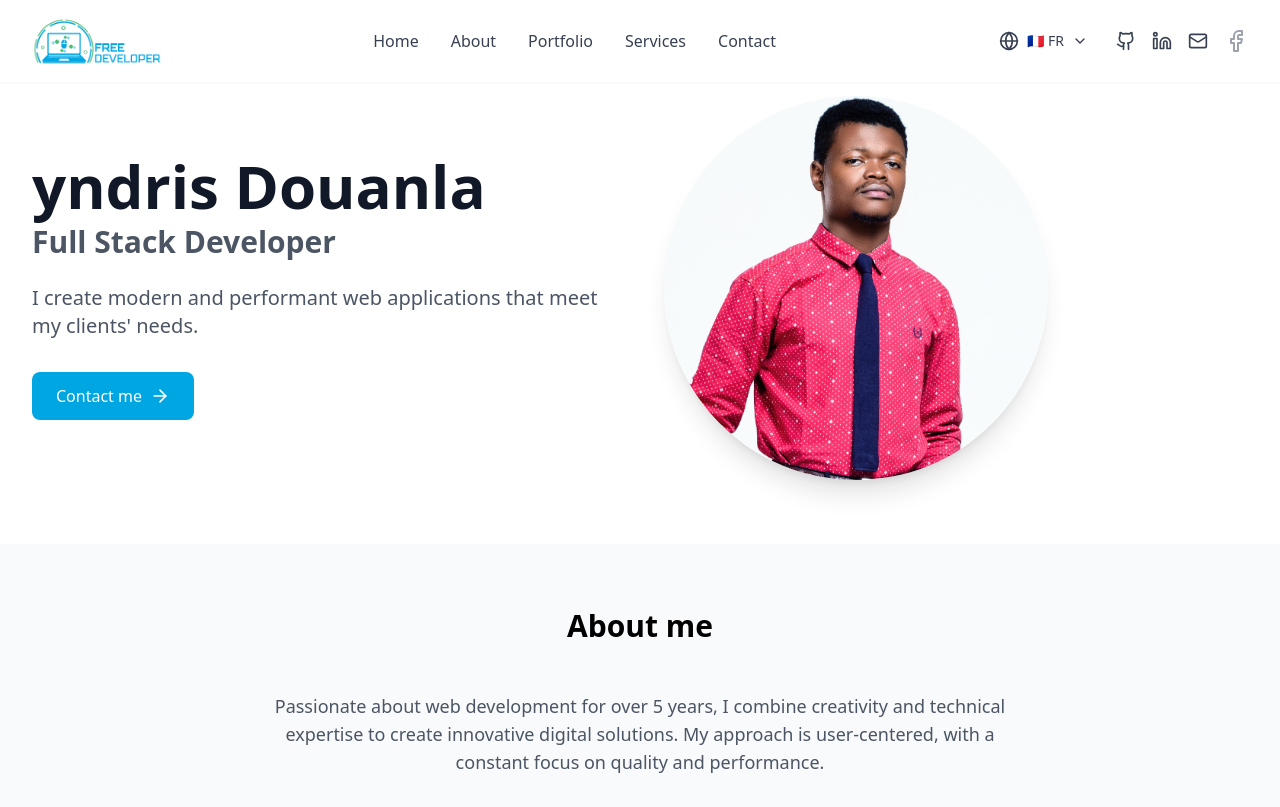
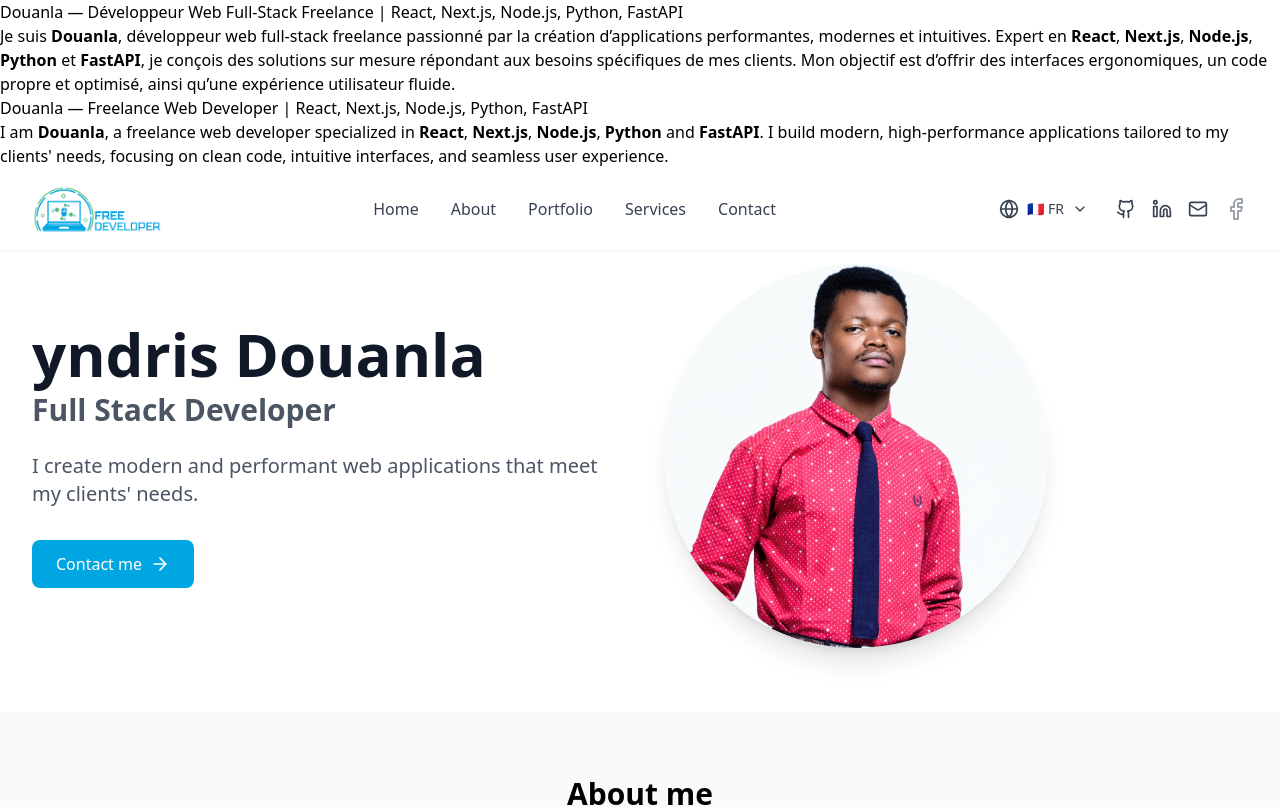
Before and after one commit to precurseur01/Portfolio, a React (Vite) app: page / in a window 1280 px wide. Shown: the top 807 px of the page. Built offline with nearby package versions, Linux system fonts and the light colour scheme.

Commit message:
SEO plus language detecor

```diff
--- a/index.html
+++ b/index.html
@@ -6,22 +6,67 @@
   <link rel="icon" type="image/png" href="/favicon.png" />
   <meta name="viewport" content="width=device-width, initial-scale=1.0" />
 
-  <!-- Titre optimisé -->
-  <title>Douanla | Développeur Web Full-Stack Freelance | React, Next.js, Node.js, Python, FastAPI</title>
+  <!-- Titre optimisé pour SEO -->
+  <title>Douanla — Développeur Web Full-Stack Freelance | React, Node.js, Python, FastAPI</title>
 
-  <!-- Meta description optimisée -->
+  <!-- Meta description -->
   <meta name="description"
-    content="Portfolio de Douanla, développeur web full-stack freelance. Expert en React, Next.js, Node.js, Python, FastAPI et création d'applications performantes et modernes." />
+    content="Découvrez le portfolio de Douanla, développeur web full-stack freelance. Expert en React, Next.js, Node.js, Python et FastAPI, je crée des applications modernes et performantes adaptées à vos besoins." />
 
   <!-- Mots-clés -->
   <meta name="keywords"
-    content="développeur web, développement web, freelance, React, Next.js, Node.js, Python, FastAPI, informatique, portfolio développeur" />
+    content="développeur web, développeur freelance, développement web, React, Next.js, Node.js, Python, FastAPI, portfolio développeur, informatique" />
 
   <!-- Langue principale -->
   <meta http-equiv="Content-Language" content="fr" />
+
+  <!-- URLs alternatives pour le multilingue -->
+  <link rel="alternate" hreflang="fr" href="https://freedry.dev/fr" />
+  <link rel="alternate" hreflang="en" href="https://freedry.dev/en" />
+
+  <!-- Open Graph -->
+  <meta property="og:title"
+    content="Douanla — Développeur Web Full-Stack Freelance | React, Node.js, Python, FastAPI" />
+  <meta property="og:description"
+    content="Découvrez le portfolio de Douanla, développeur web full-stack freelance. Expert en React, Next.js, Node.js, Python et FastAPI, création d'applications performantes." />
+  <meta property="og:type" content="website" />
+  <meta property="og:url" content="https://freedry.dev/fr" />
+  <meta property="og:image" content="https://freedry.dev/favicon.png" />
+
+  <!-- Twitter Card -->
+  <meta name="twitter:card" content="summary_large_image" />
+  <meta name="twitter:title"
+    content="Douanla — Développeur Web Full-Stack Freelance | React, Node.js, Python, FastAPI" />
+  <meta name="twitter:description"
+    content="Découvrez le portfolio de Douanla, développeur web full-stack freelance. Expert en React, Next.js, Node.js, Python et FastAPI, création d'applications performantes." />
+  <meta name="twitter:image" content="https://freedry.dev/favicon.png" />
 </head>
 
 <body>
+  <!-- Contenu français -->
+  <section lang="fr">
+    <h1>Douanla — Développeur Web Full-Stack Freelance | React, Next.js, Node.js, Python, FastAPI</h1>
+    <p>
+      Je suis <strong>Douanla</strong>, développeur web full-stack freelance passionné par la création
+      d’applications performantes, modernes et intuitives. Expert en <strong>React</strong>,
+      <strong>Next.js</strong>, <strong>Node.js</strong>, <strong>Python</strong> et <strong>FastAPI</strong>,
+      je conçois des solutions sur mesure répondant aux besoins spécifiques de mes clients. Mon objectif est d’offrir
+      des interfaces ergonomiques,
+      un code propre et optimisé, ainsi qu’une expérience utilisateur fluide.
+    </p>
+  </section>
+
+  <!-- Contenu anglais -->
+  <section lang="en">
+    <h1>Douanla — Freelance Web Developer | React, Next.js, Node.js, Python, FastAPI</h1>
+    <p>
+      I am <strong>Douanla</strong>, a freelance web developer specialized in <strong>React</strong>,
+      <strong>Next.js</strong>, <strong>Node.js</strong>, <strong>Python</strong> and <strong>FastAPI</strong>.
+      I build modern, high-performance applications tailored to my clients' needs, focusing on clean code, intuitive
+      interfaces, and seamless user experience.
+    </p>
+  </section>
+
   <div id="root"></div>
   <script type="module" src="/src/main.tsx"></script>
 </body>
--- a/src/services/i18n/index.ts
+++ b/src/services/i18n/index.ts
@@ -17,6 +17,10 @@ i18n
         translation: en
       }
     },
+    detection: {
+      order: ['path', 'navigator'],
+      lookupFromPathIndex: 0, // 0 = premier segment de l'URL (/fr/...)
+    },
     fallbackLng: 'en',
     debug: false,
     interpolation: {
```
